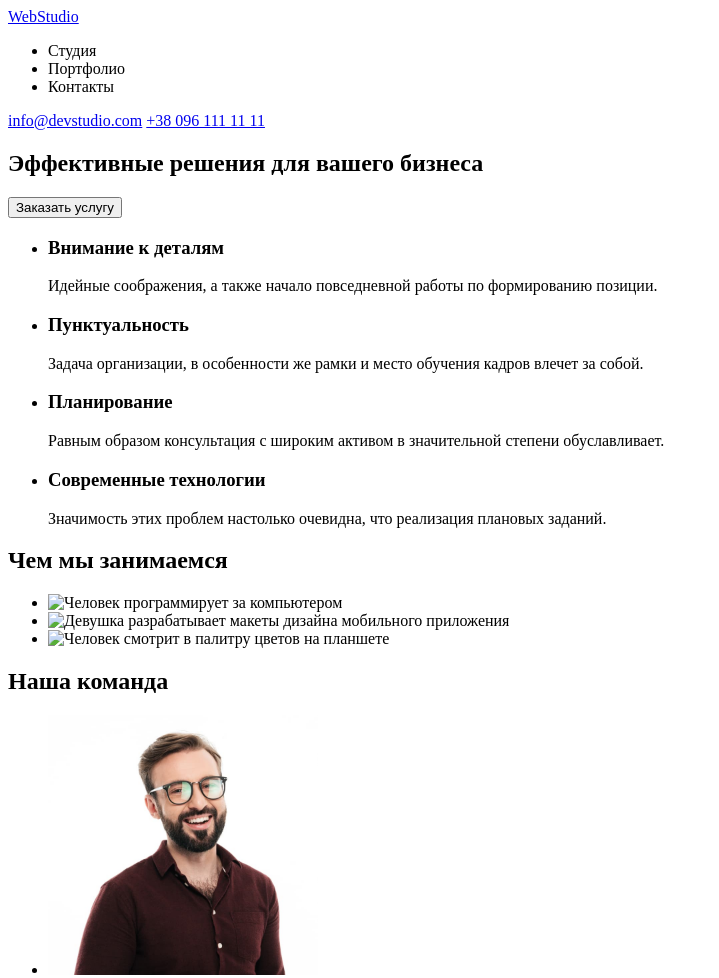
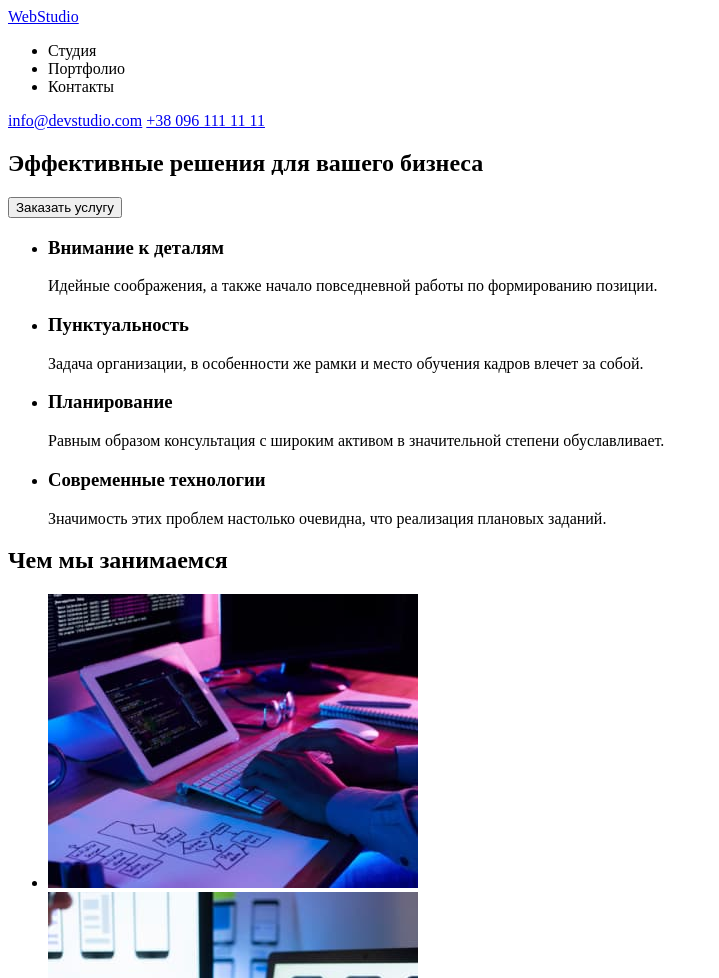
Before and after one commit to Nohovskyi/goit-markup-hw-01, a plain HTML site: page index.html in a window 1280 px wide. Shown: the top 978 px of the page, without its empty margins (0-719 px from the left). Drawn offline with Linux system fonts and the light colour scheme.

Commit message:
Видаляє пробіли в назвах фото та номері телефону

```diff
--- a/index.html
+++ b/index.html
@@ -17,7 +17,7 @@
             </ul>
         </nav>
         <a href="mailto:info@devstudio.com">info@devstudio.com</a>
-        <a href="tel:+38 096 111 11 11">+38 096 111 11 11</a>
+        <a href="tel:+380961111111">+38 096 111 11 11</a>
     </header>
     <main>
         <section>
@@ -49,13 +49,13 @@
             <h2>Чем мы занимаемся</h2>
             <ul>
                 <li>
-                    <img src="./images/box 1.jpg" alt="Человек программирует за компьютером" width="370">
+                    <img src="./images/box1.jpg" alt="Человек программирует за компьютером" width="370">
                 </li>
                 <li>
-                    <img src="./images/box 2.jpg" alt="Девушка разрабатывает макеты дизайна мобильного приложения" width="370">
+                    <img src="./images/box2.jpg" alt="Девушка разрабатывает макеты дизайна мобильного приложения" width="370">
                 </li>
                 <li>
-                    <img src="./images/box 3.jpg" alt="Человек смотрит в палитру цветов на планшете" width="370">
+                    <img src="./images/box3.jpg" alt="Человек смотрит в палитру цветов на планшете" width="370">
                 </li>
             </ul>
         </section>
@@ -90,7 +90,7 @@
         <address>
             <p>г. Киев, пр-т Леси Украинки, 26 <br>
                 <a href="mailto:info@devstudio.com">info@devstudio.com</a> <br>
-                <a href="tel:+38 096 111 11 11">+38 096 111 11 11</a>
+                <a href="tel:+380961111111">+38 096 111 11 11</a>
             </p>
         </address>
     </footer>
```
